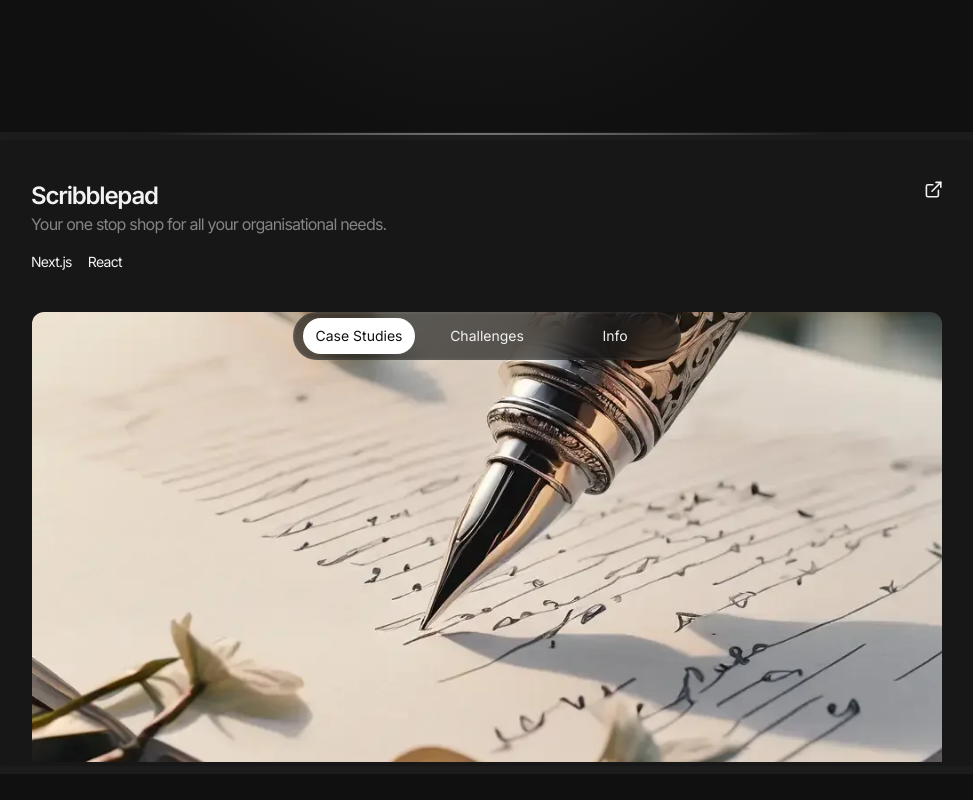
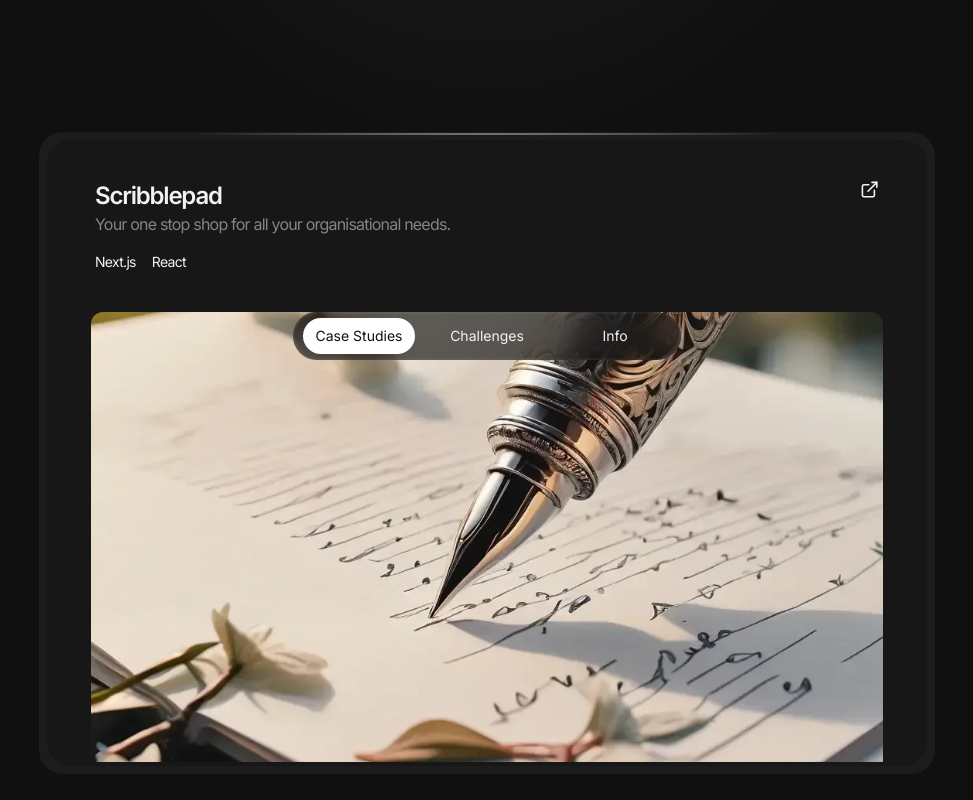
Before and after one commit to DLee1993/Portfolio, a Next.js app: page / in a window 1280 px wide. Shown: the part 420-1220 px from the top of the page, without its empty margins (153-1126 px from the left). Built offline with nearby package versions, Linux system fonts and the light colour scheme.

Commit message:
adjusted the max width of the showcase elements to 56rem to stop the elements becoming too large

```diff
--- a/app/components/Showcase.tsx
+++ b/app/components/Showcase.tsx
@@ -7,7 +7,7 @@ export default function Showcase() {
     return (
         <ul className="space-y-10 md:space-y-20">
             {projects.map((project, index) => (
-                <li key={`project-${0 + index}`} className="w-full md:w-11/12 max-w-5xl mx-auto group">
+                <li key={`project-${0 + index}`} className="w-full md:w-11/12 max-w-4xl mx-auto group">
                     <Link
                         href={project.href}
                         target="_blank"
```
